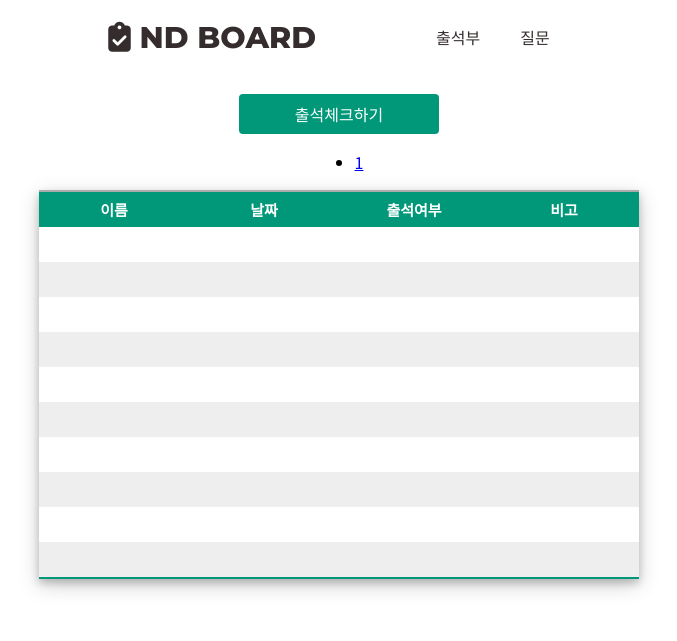
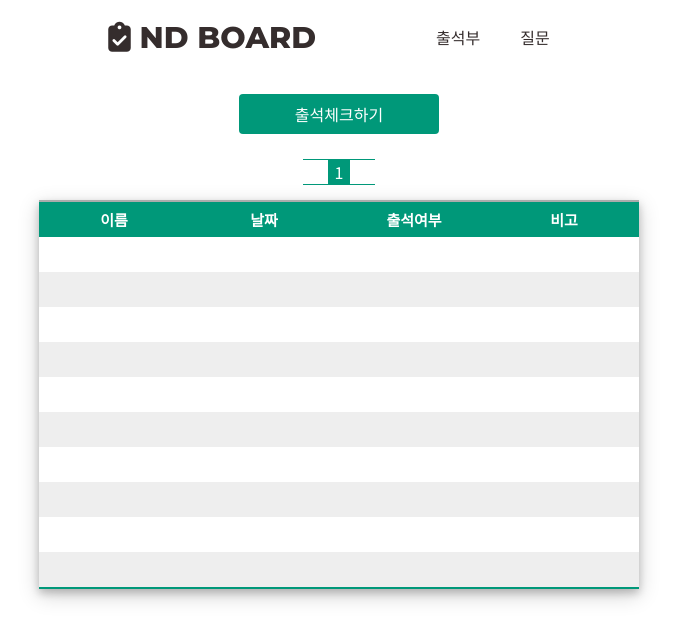
Before and after one commit to 25th-Night/ND_board, a Django app: page /attendance/ in a window 1280 px wide. Shown: the top 641 px of the page, without its empty margins (301-978 px from the left). Run offline with Django 4.2, Linux system fonts and the light colour scheme; data that the repository does not hold is empty; parts of the project's set-up code (start-up, migrations or seed data) failed here and were passed over; some libraries are stand-ins or nearby versions.

Commit message:
Fix page button style

```diff
--- a/static/css/list.css
+++ b/static/css/list.css
@@ -1,16 +1,21 @@
 :root {
     --text-color-header: rgb(53, 45, 45);
+    --text-color-page: #009879;
+    --text-color-page-at: white;
     --text-color-th: white;
     --text-color-btn-cr: white;
     --text-color-btn-cr-hb: #009879;
     --background-color: #009879;
+    --background-color-page-at: #009879;
     --background-color-tb1: rgb(172, 172, 172);
     --background-color-tb2: #009879;
     --background-color-tr: rgba(219, 219, 219, 0.472);
     --background-color-btn-cr: #009879;
     --background-color-btn-cr-hb: white;
+    --border-color-page : #009879;
     --border-color-btn-cr-hb : #009879;
 }
+
 
 .list-wrap {
     display: flex;
@@ -18,7 +23,6 @@
     align-items: center;
     margin-top: 20px;
 }
-
 
 .attendance-create-btn {
     display: flex;
@@ -37,6 +41,28 @@
     background-color: var(--background-color-btn-cr-hb);
     border: 1px solid var(--border-color-btn-cr-hb);
     color: var(--text-color-btn-cr-hb);
+}
+
+.page-list {
+    list-style: none;
+    display: flex;
+    justify-content: space-between;
+    margin: 25px 0 15px;
+    padding: 0 20px;
+    border-top: 1px solid var(--border-color-page);
+    border-bottom: 1px solid var(--border-color-page);
+}
+
+.page-link {
+    text-decoration: none;
+    color: var(--text-color-page);
+    margin: 0 5px;
+    padding: 0 7px;
+}
+
+.page-item:hover {
+    transform: scale(1.2);
+    filter: brightness(120%);
 }
 
 .table {
--- a/static/js/list.js
+++ b/static/js/list.js
@@ -3,3 +3,15 @@ const createBtn = document.querySelector(".attendance-create-btn");
 createBtn.addEventListener("click", () => {
     window.location.href = "/attendance/create/"
 })
+
+let currentUrl = window.location.href;
+let searchParams = new URLSearchParams(currentUrl);
+let pageValue = searchParams.get("page", 1);
+let page_nums = document.querySelectorAll('.page-link');
+for (let i = 0; i < page_nums.length; i++) {
+    if (page_nums[i].innertext == pageValue) {
+        page_nums[i].style.backgroundColor = "#009879";
+        page_nums[i].style.color = "white";
+        break;
+    }
+}
```
